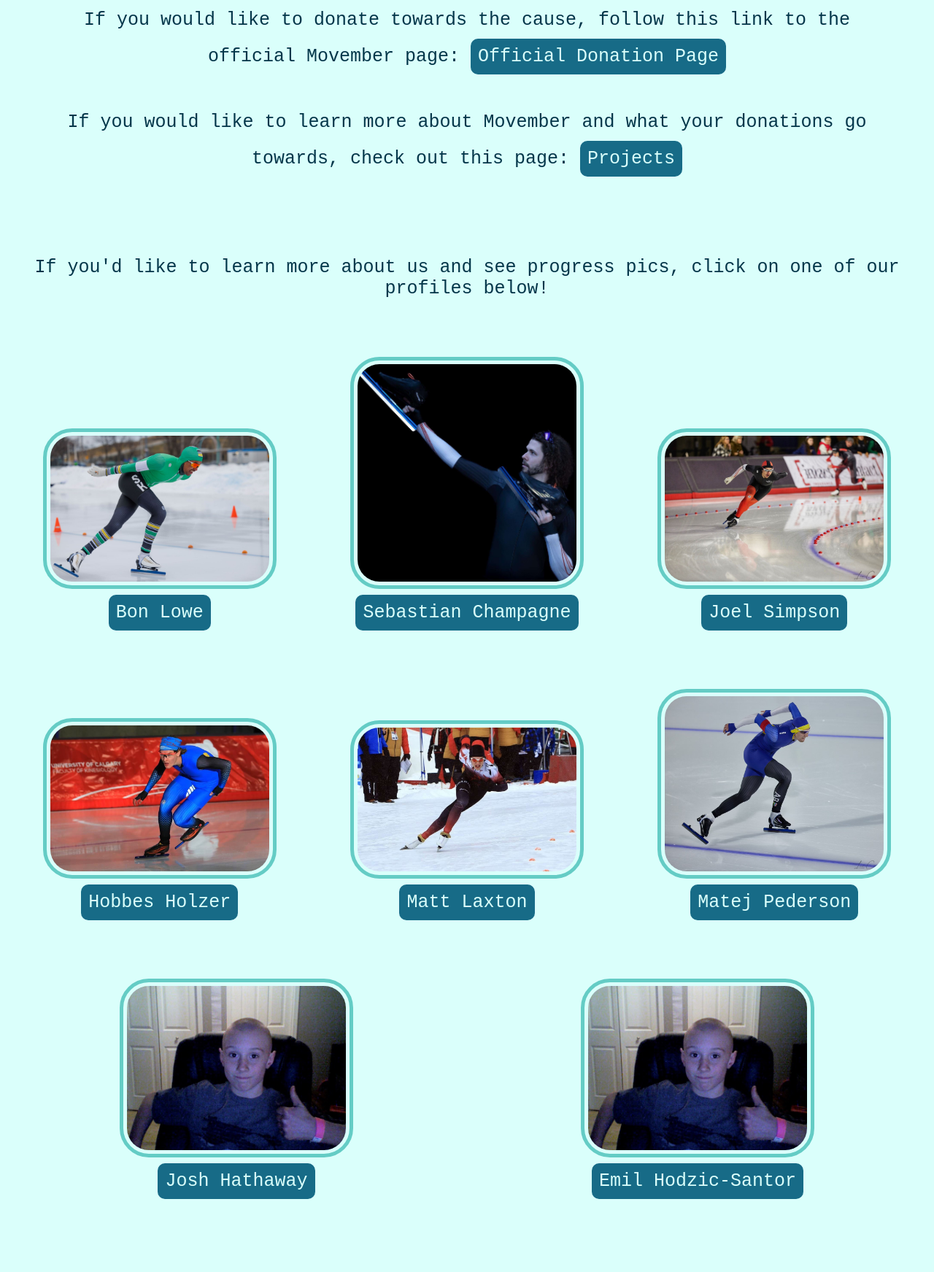
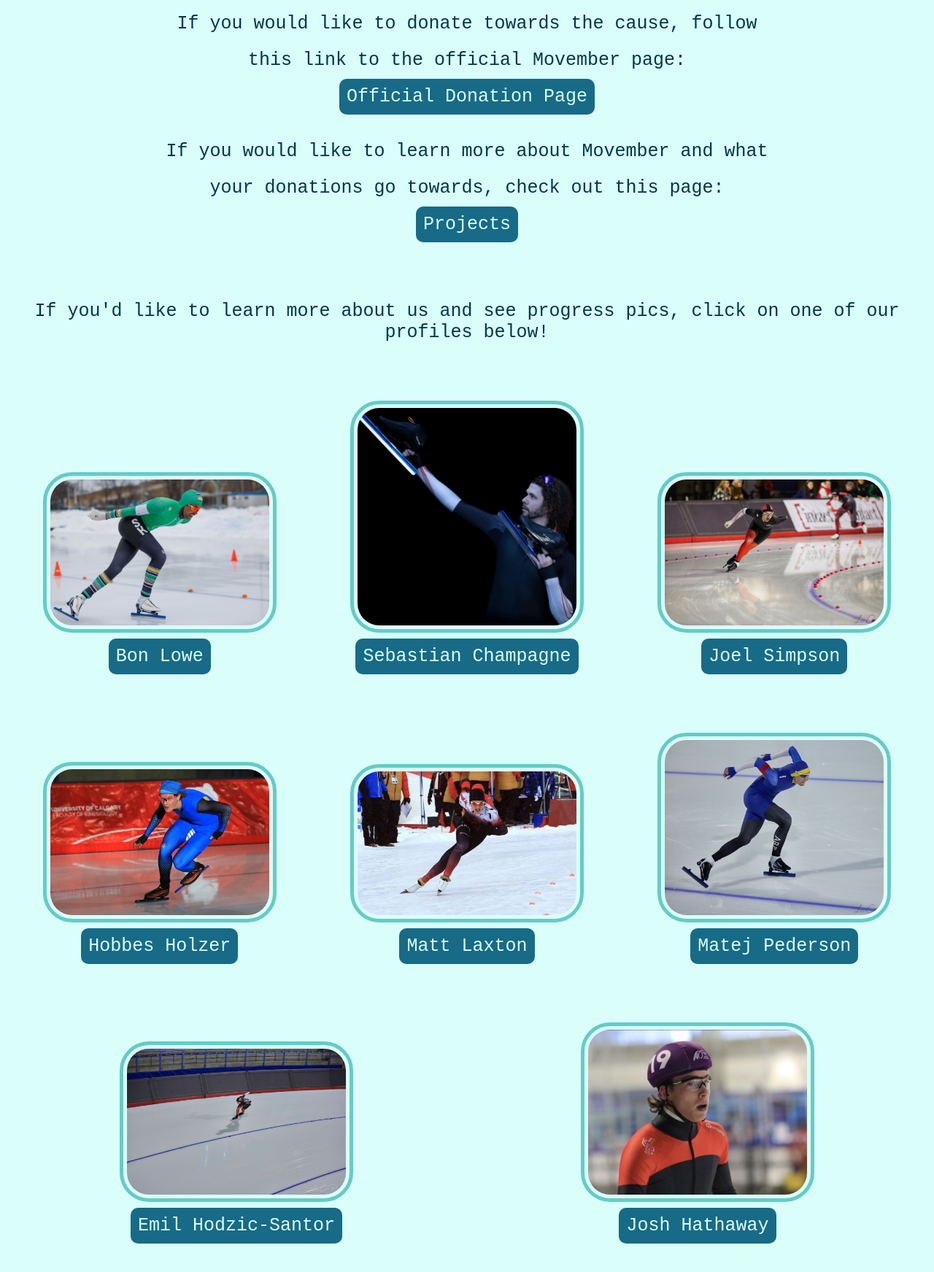
Before and after one commit to toddsquad/toddsquad.github.io, a plain HTML site: page index.html in a window 1280 px wide. Shown: the part 1015-2758 px from the top of the page at 73% size. Drawn offline with Linux system fonts and the light colour scheme.

Commit message:
added emil and josh pictures and small tweaks

```diff
--- a/index.html
+++ b/index.html
@@ -13,10 +13,10 @@
     <p>Movember is an organization that promotes men's mental health initiatives as well as funds research into men's testicular cancer.
       This month, as a team, we are growing out our moustaches in order to raise funds for the Movember organization.
     <br>
-    <p>If you would like to donate towards the cause, follow this link to the official Movember page:
+    <p>If you would like to donate towards the cause, follow this link to the official Movember page:<br>
       <a href="https://ca.movember.com/mospace/15116420" target="_blank">Official Donation Page</a>
     </p>
-    <p>If you would like to learn more about Movember and what your donations go towards, check out this page:
+    <p>If you would like to learn more about Movember and what your donations go towards, check out this page:<br>
       <a href="https://ca.movember.com/impact#/groups/" target="_blank">Projects</a>
     </p>
     <br>
@@ -54,17 +54,16 @@
         <br>
         <a href="matej.html">Matej Pederson</a>
       </div>
+      <div class="emil">
+        <img src="skatingPics/emil-skating.JPG">
+        <br>
+        <a href="matej.html">Emil Hodzic-Santor</a>
+      </div>
       <div class="josh">
-        <img src="Test pics/48150_189845784473057_931384212_n.jpg">
+        <img src="skatingPics/josh-skating.JPG">
         <br>
         <a href="matej.html">Josh Hathaway</a>
       </div>
-      <div class="emil">
-        <img src="Test pics/48150_189845784473057_931384212_n.jpg">
-        <br>
-        <a href="matej.html">Emil Hodzic-Santor</a>
-      </div>
-
     </div>
 
     <br>
--- a/style.css
+++ b/style.css
@@ -19,6 +19,10 @@ h1.title{
     border-radius: 30px;
   }
 
+  h2 {
+    font-size: 50;
+  }
+
 body {
   margin-top: 150px;
   font-family: monospace;
@@ -37,7 +41,8 @@ img {
 }
 
 p {
-  margin: 40px;
+  margin-left: 200px;
+  margin-right: 200px;
   line-height: 50px;
 }
 
```
Also changed, not shown: matej.html (+12 -4 lines), skatingPics/emil-skating.JPG (added), skatingPics/josh-skating.JPG (added).
